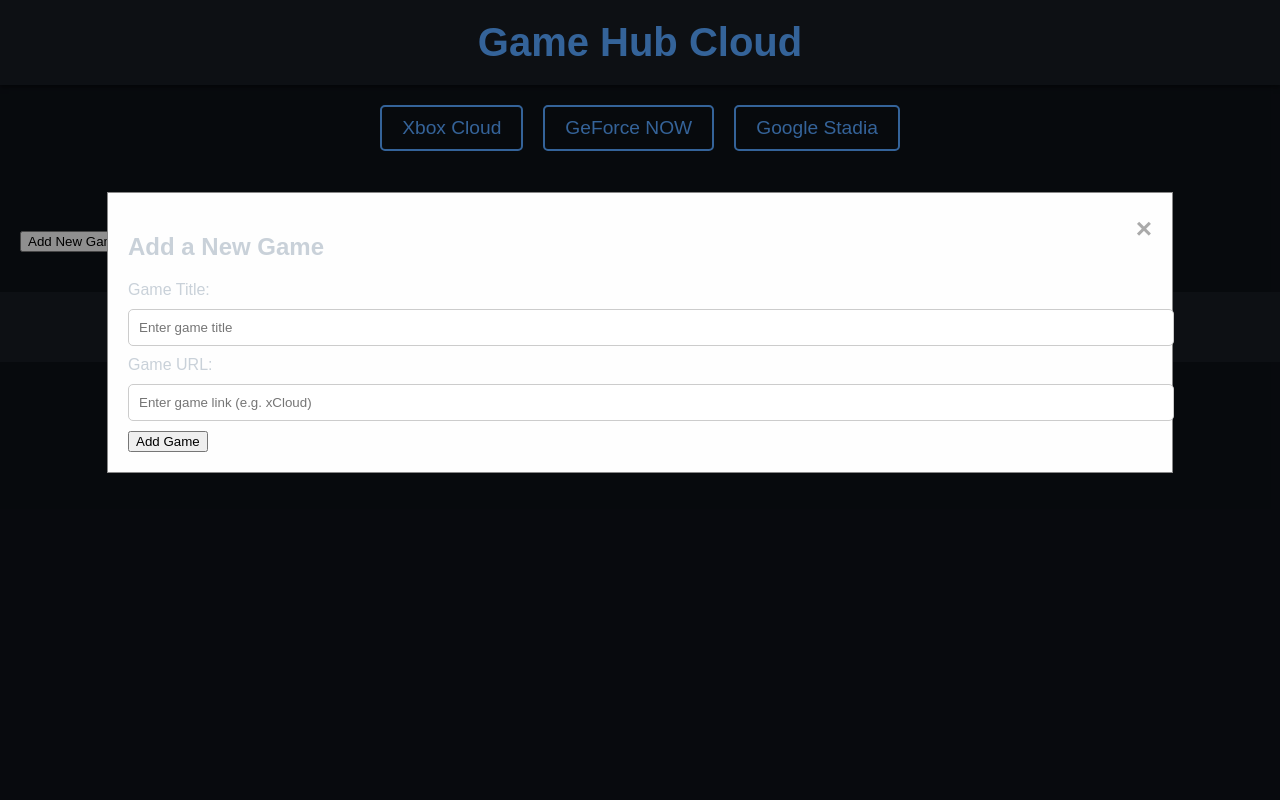
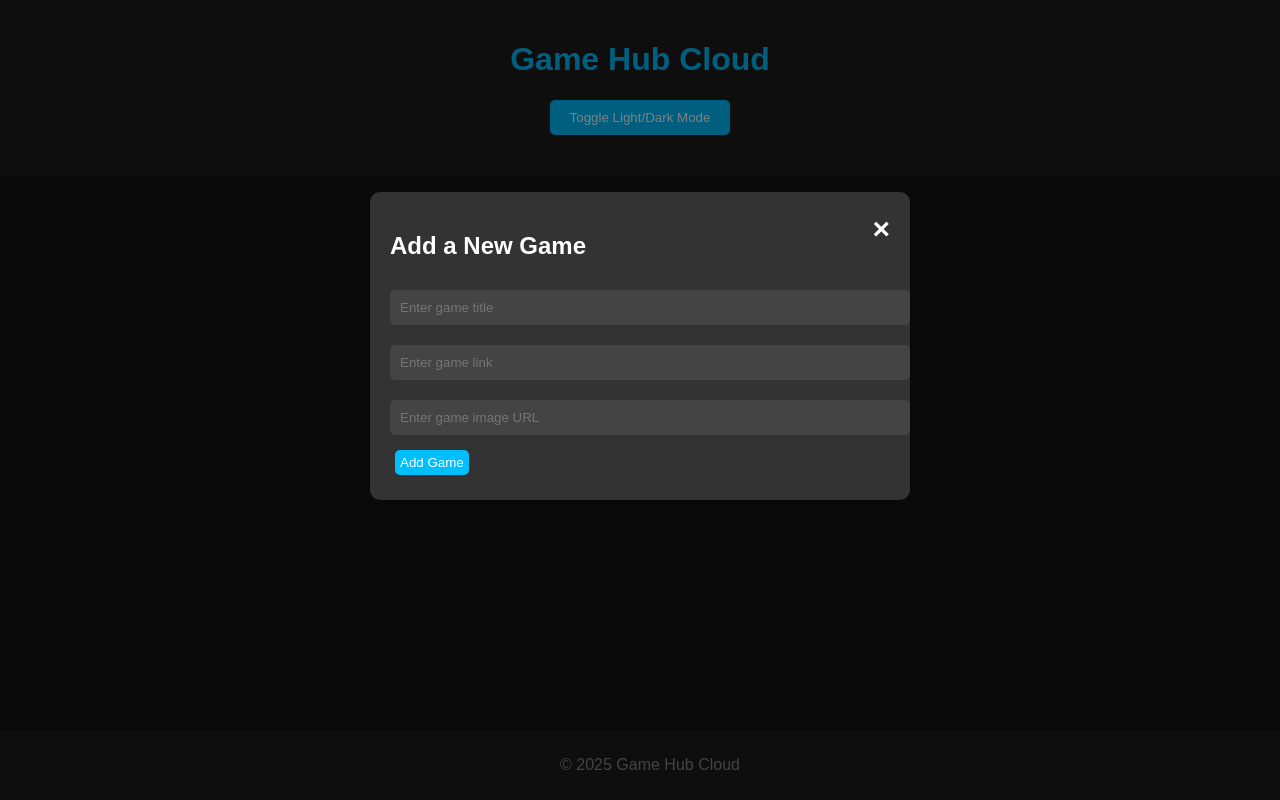
Before and after one commit to LIPMO/HomeHub, a plain HTML site: page index.html in a window 1280 px wide. Both pictures are taken after a click on the button "Add New Game". Drawn offline with Linux system fonts and the light colour scheme.

Commit message:
Update index.html

```diff
--- a/index.html
+++ b/index.html
@@ -5,107 +5,75 @@
     <meta name="viewport" content="width=device-width, initial-scale=1.0">
     <title>Game Hub Cloud</title>
     <style>
+        /* Style global */
         body {
+            font-family: Arial, sans-serif;
             margin: 0;
             padding: 0;
-            font-family: Arial, sans-serif;
-            background-color: #0d1117; /* Dark background */
-            color: #c9d1d9; /* Light text */
+            background-color: #121212;
+            color: #fff;
         }
-
         header {
-            background-color: #161b22;
-            padding: 20px;
+            background-color: #1c1c1c;
             text-align: center;
-            box-shadow: 0px 2px 5px rgba(0, 0, 0, 0.5);
-        }
-
-        header h1 {
-            color: #58a6ff; /* Bright blue */
-            font-size: 2.5em;
-            margin: 0;
-        }
-
-        nav {
-            display: flex;
-            justify-content: center;
-            gap: 20px;
-            margin: 20px 0;
-        }
-
-        nav a {
-            color: #58a6ff;
-            text-decoration: none;
-            font-size: 1.2em;
-            padding: 10px 20px;
-            border: 2px solid #58a6ff;
-            border-radius: 5px;
-            transition: 0.3s;
-        }
-
-        nav a:hover {
-            background-color: #58a6ff;
-            color: #0d1117;
-        }
-
-        .container {
-            display: grid;
-            grid-template-columns: repeat(auto-fit, minmax(250px, 1fr));
-            gap: 20px;
             padding: 20px;
         }
-
-        .category {
-            background-color: #161b22;
-            border: 1px solid #30363d;
+        header h1 {
+            color: #00bfff;
+        }
+        .container {
+            display: flex;
+            flex-wrap: wrap;
+            justify-content: space-evenly;
+            padding: 20px;
+        }
+        .game-card {
+            background-color: #333;
+            margin: 10px;
+            padding: 20px;
+            width: 250px;
             border-radius: 10px;
-            padding: 20px;
             text-align: center;
-            box-shadow: 0px 4px 10px rgba(0, 0, 0, 0.3);
-            transition: transform 0.2s;
         }
-
-        .category:hover {
-            transform: scale(1.05);
+        .game-card img {
+            width: 100%;
+            height: 150px;
+            border-radius: 5px;
         }
-
-        .category img {
-            max-width: 100%;
-            height: 150px;
-            object-fit: cover;
+        .game-card h3 {
+            color: #00bfff;
+        }
+        .button-container button {
+            background-color: #00bfff;
+            color: #fff;
+            border: none;
+            padding: 5px;
+            margin: 5px;
+            cursor: pointer;
             border-radius: 5px;
-            margin-bottom: 15px;
         }
-
-        .category h2 {
-            color: #58a6ff;
-            margin: 10px 0;
+        .add-button {
+            background-color: #00bfff;
+            color: white;
+            padding: 10px 20px;
+            border: none;
+            cursor: pointer;
+            border-radius: 5px;
+            display: block;
+            margin: 20px auto;
         }
-
-        .category button {
+        .add-button:hover {
+            background-color: #008fb3;
+        }
+        footer {
+            text-align: center;
+            color: #888;
             padding: 10px;
-            border: none;
-            border-radius: 5px;
-            background-color: #238636;
-            color: #fff;
-            cursor: pointer;
-            font-size: 1em;
-            transition: background-color 0.3s;
+            position: fixed;
+            bottom: 0;
+            width: 100%;
+            background-color: #1c1c1c;
         }
-
-        .category button:hover {
-            background-color: #2ea043;
-        }
-
-        footer {
-            background-color: #161b22;
-            padding: 10px;
-            text-align: center;
-            color: #8b949e;
-            margin-top: 20px;
-        }
-
-        /* Modal Styles */
         .modal {
             display: none;
             position: fixed;
@@ -114,164 +82,196 @@
             top: 0;
             width: 100%;
             height: 100%;
-            background-color: rgba(0,0,0,0.4);
             overflow: auto;
+            background-color: rgba(0, 0, 0, 0.5);
         }
-
         .modal-content {
-            background-color: #fefefe;
+            background-color: #333;
             margin: 15% auto;
             padding: 20px;
-            border: 1px solid #888;
+            border-radius: 10px;
             width: 80%;
+            max-width: 500px;
         }
-
-        .close {
-            color: #aaa;
-            float: right;
-            font-size: 28px;
-            font-weight: bold;
-        }
-
-        .close:hover,
-        .close:focus {
-            color: black;
-            text-decoration: none;
-            cursor: pointer;
-        }
-
-        input[type="text"], input[type="url"] {
+        .modal input {
             width: 100%;
             padding: 10px;
             margin: 10px 0;
-            border: 1px solid #ccc;
+            background-color: #444;
+            color: #fff;
+            border: none;
             border-radius: 5px;
         }
-
+        .modal input:focus {
+            outline: none;
+            border: 2px solid #00bfff;
+        }
+        .close {
+            color: #fff;
+            float: right;
+            font-size: 30px;
+            font-weight: bold;
+            cursor: pointer;
+        }
+        .close:hover {
+            color: #ff0000;
+        }
+        /* Mode Sombre/Clair */
+        .light-mode {
+            background-color: #fff;
+            color: #121212;
+        }
+        .light-mode header {
+            background-color: #f0f0f0;
+        }
+        .light-mode .game-card {
+            background-color: #f4f4f4;
+            color: #121212;
+        }
+        .light-mode .button-container button {
+            background-color: #0077b3;
+        }
+        .light-mode .add-button {
+            background-color: #0077b3;
+        }
     </style>
 </head>
 <body>
+
 <header>
     <h1>Game Hub Cloud</h1>
+    <button onclick="toggleTheme()" class="add-button">Toggle Light/Dark Mode</button>
 </header>
 
-    <nav>
-        <a href="#xbox">Xbox Cloud</a>
-        <a href="#geforce">GeForce NOW</a>
-        <a href="#stadia">Google Stadia</a>
-    </nav>
-
-    <div class="container" id="gameContainer">
-        <!-- Dynamic game categories will be loaded here -->
+<!-- Contenu principal du hub de jeux -->
+<div id="gameContainer" class="container">
+    <!-- Les jeux seront générés ici -->
 </div>
 
-    <!-- Modal for adding a new game -->
+<!-- Bouton pour ajouter un jeu -->
+<button class="add-button" onclick="openModal()">Add New Game</button>
+
+<!-- Modal pour ajouter/modifier un jeu -->
 <div id="addGameModal" class="modal">
     <div class="modal-content">
         <span class="close" onclick="closeModal()">&times;</span>
-            <h2>Add a New Game</h2>
-            <label for="gameTitle">Game Title:</label>
+        <h2 id="modalTitle">Add a New Game</h2>
         <input type="text" id="gameTitle" placeholder="Enter game title">
-            <label for="gameUrl">Game URL:</label>
-            <input type="url" id="gameUrl" placeholder="Enter game link (e.g. xCloud)">
-            <button onclick="addGame()">Add Game</button>
+        <input type="url" id="gameUrl" placeholder="Enter game link">
+        <input type="url" id="gameImage" placeholder="Enter game image URL">
+        <div class="button-container">
+            <button onclick="addOrUpdateGame()">Add Game</button>
+        </div>
     </div>
 </div>
 
-    <button style="margin: 20px" onclick="openModal()">Add New Game</button>
-
 <footer>
-        <p>© 2025 Game Hub Cloud | Cloud Gaming Simplified</p>
+    <p>© 2025 Game Hub Cloud</p>
 </footer>
 
 <script>
-        // Load games from localStorage
-        window.onload = function() {
+    let games = JSON.parse(localStorage.getItem("games")) || [];
+    let currentIndex = -1; // Pour gérer l'édition d'un jeu
+    let isDarkMode = true; // Initialisation du mode sombre
+
+    // Fonction pour afficher les jeux
+    function loadGames() {
+        const container = document.getElementById("gameContainer");
+        container.innerHTML = ""; // Réinitialiser la liste des jeux
+
+        games.forEach((game, index) => {
+            const gameElement = document.createElement("div");
+            gameElement.className = "game-card";
+            gameElement.innerHTML = `
+                <img src="${game.image}" alt="${game.title}">
+                <h3>${game.title}</h3>
+                <button onclick="window.open('${game.url}')">Play Now</button>
+                <div class="button-container">
+                    <button onclick="editGame(${index})">Edit</button>
+                    <button onclick="deleteGame(${index})">Delete</button>
+                    <button onclick="toggleFavorite(${index})">${game.favorite ? 'Unfavorite' : 'Favorite'}</button>
+                </div>
+            `;
+            container.appendChild(gameElement);
+        });
+    }
+
+    // Fonction pour ajouter ou modifier un jeu
+    function addOrUpdateGame() {
+        const title = document.getElementById("gameTitle").value;
+        const url = document.getElementById("gameUrl").value;
+        const image = document.getElementById("gameImage").value;
+
+        if (title && url && image) {
+            const game = { title, url, image, favorite: false };
+
+            if (currentIndex === -1) {
+                games.push(game); // Ajouter un jeu
+            } else {
+                games[currentIndex] = game; // Modifier un jeu existant
+            }
+
+            localStorage.setItem("games", JSON.stringify(games));
             loadGames();
-        };
+            closeModal();
+        } else {
+            alert("Please fill out all fields.");
+        }
+    }
 
-        // Open the modal
+    // Fonction pour éditer un jeu
+    function editGame(index) {
+        currentIndex = index;
+        const game = games[index];
+        document.getElementById("gameTitle").value = game.title;
+        document.getElementById("gameUrl").value = game.url;
+        document.getElementById("gameImage").value = game.image;
+        document.getElementById("modalTitle").innerText = "Edit Game";
+        openModal();
+    }
+
+    // Fonction pour supprimer un jeu
+    function deleteGame(index) {
+        games.splice(index, 1);
+        localStorage.setItem("games", JSON.stringify(games));
+        loadGames();
+    }
+
+    // Fonction pour ajouter ou supprimer des favoris
+    function toggleFavorite(index) {
+        games[index].favorite = !games[index].favorite;
+        localStorage.setItem("games", JSON.stringify(games));
+        loadGames();
+    }
+
+    // Fonction pour ouvrir le modal
     function openModal() {
         document.getElementById("addGameModal").style.display = "block";
+        document.getElementById("gameTitle").value = "";
+        document.getElementById("gameUrl").value = "";
+        document.getElementById("gameImage").value = "";
+        document.getElementById("modalTitle").innerText = "Add a New Game";
+        currentIndex = -1;
     }
 
-        // Close the modal
+    // Fonction pour fermer le modal
     function closeModal() {
         document.getElementById("addGameModal").style.display = "none";
     }
 
-        // Add a new game
-        function addGame() {
-            const title = document.getElementById("gameTitle").value;
-            const url = document.getElementById("gameUrl").value;
-
-            if (title && url) {
-                const games = JSON.parse(localStorage.getItem("games")) || [];
-                games.push({ title, url });
-                localStorage.setItem("games", JSON.stringify(games));
-                loadGames();
-                closeModal();
+    // Fonction pour basculer entre le mode sombre et clair
+    function toggleTheme() {
+        isDarkMode = !isDarkMode;
+        if (isDarkMode) {
+            document.body.classList.remove('light-mode');
         } else {
-                alert("Please enter both title and URL!");
+            document.body.classList.add('light-mode');
         }
     }
 
-        // Load games from localStorage and display them
-        function loadGames() {
-            const games = JSON.parse(localStorage.getItem("games")) || [];
-            const container = document.getElementById("gameContainer");
-            container.innerHTML = ""; // Clear the container
+    // Charger les jeux lors de l'ouverture de la page
+    window.onload = loadGames;
+</script>
 
-            games.forEach((game, index) => {
-                const gameElement = document.createElement("div");
-                gameElement.className = "category";
-
-                gameElement.innerHTML = `
-                    <h2>${game.title}</h2>
-                    <button onclick="window.open('${game.url}')">Play Now</button>
-                    <button onclick="editGame(${index})">Edit</button>
-                    <button onclick="deleteGame(${index})">Delete</button>
-                `;
-
-                container.appendChild(gameElement);
-            });
-        }
-
-        // Edit a game
-        function editGame(index) {
-            const games = JSON.parse(localStorage.getItem("games")) || [];
-            const game = games[index];
-
-            document.getElementById("gameTitle").value = game.title;
-            document.getElementById("gameUrl").value = game.url;
-            openModal();
-
-            // Modify the add button to update the game
-            document.querySelector("button[onclick='addGame()']").innerText = "Update Game";
-            document.querySelector("button[onclick='addGame()']").onclick = function() {
-                updateGame(index);
-            };
-        }
-
-        // Update a game
-        function updateGame(index) {
-            const title = document.getElementById("gameTitle").value;
-            const url = document.getElementById("gameUrl").value;
-
-            const games = JSON.parse(localStorage.getItem("games")) || [];
-            games[index] = { title, url };
-            localStorage.setItem("games", JSON.stringify(games));
-            loadGames();
-            closeModal();
-        }
-
-        // Delete a game
-        function deleteGame(index) {
-            const games = JSON.parse(localStorage.getItem("games")) || [];
-            games.splice(index, 1);
-            localStorage.setItem("games", JSON.stringify(games));
-            loadGames();
-        }
-    </script>
 </body>
 </html>
```
Lines whose indentation alone changed are shown as unchanged.
